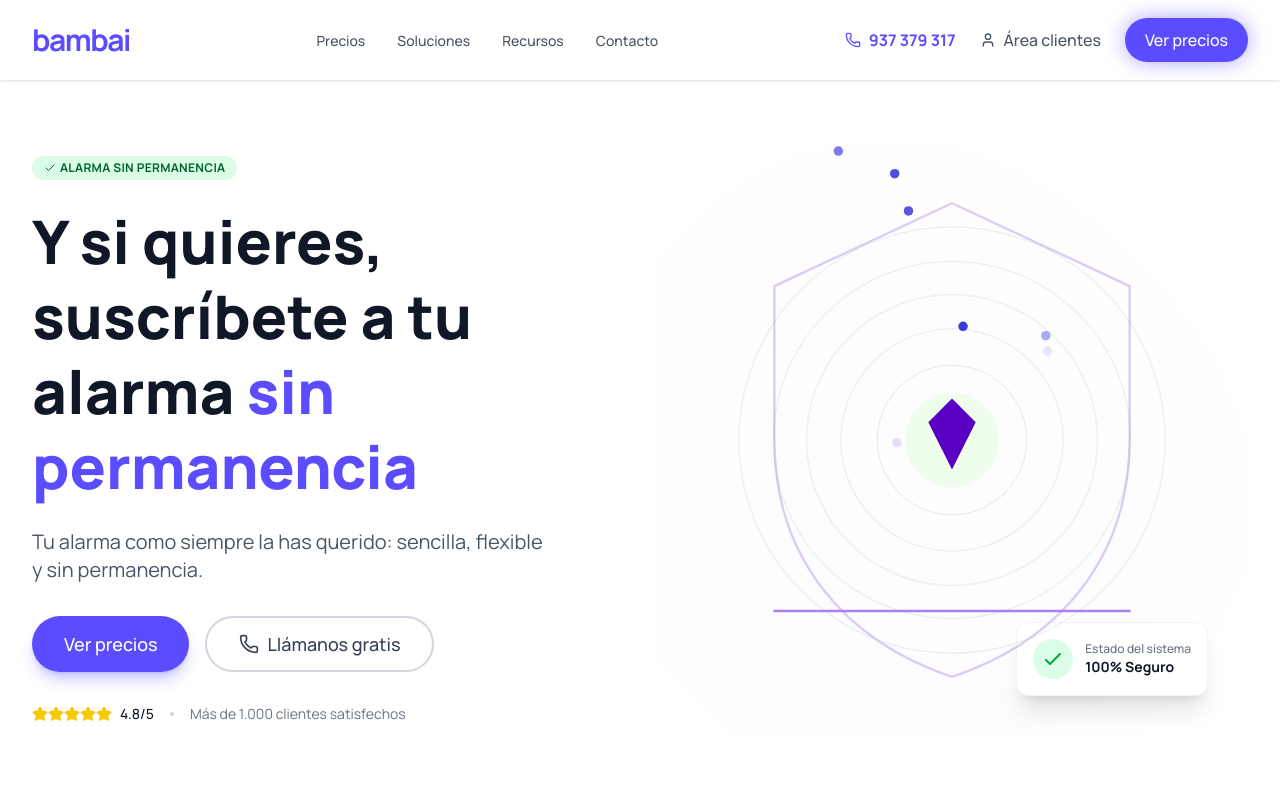
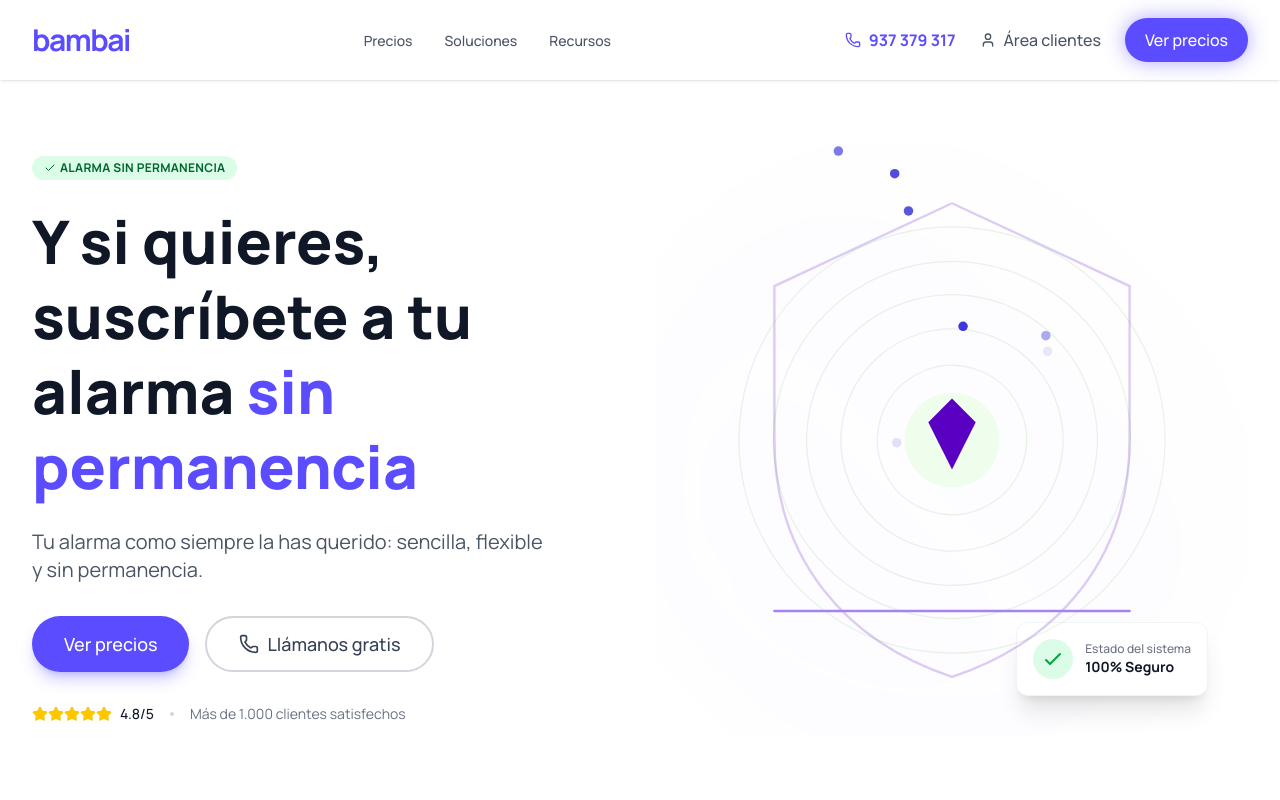
Before and after one commit to Miguel-Angel4/bambai-clone, a React (Vite) app: page / in a window 1280 px wide. Shown: the top 800 px of the page. Built offline with nearby package versions, Linux system fonts and the light colour scheme.

Commit message:
Update Navbar: Convert Recursos to dropdown and move Contacto inside

```diff
--- a/src/components/Navbar.tsx
+++ b/src/components/Navbar.tsx
@@ -19,8 +19,16 @@ export const Navbar: React.FC = () => {
                 { name: 'Alarmas según su espacio', href: '/alarmas-espacio' },
             ]
         },
-        { name: 'Recursos', href: '#' },
-        { name: 'Contacto', href: '#' },
+        {
+            name: 'Recursos',
+            href: '#',
+            dropdown: [
+                { name: 'Valores', href: '#' },
+                { name: 'Preguntas frecuentes', href: '#' },
+                { name: 'Blog', href: '#' },
+                { name: 'Contacto', href: '#' },
+            ]
+        },
     ];
 
     return (
```
